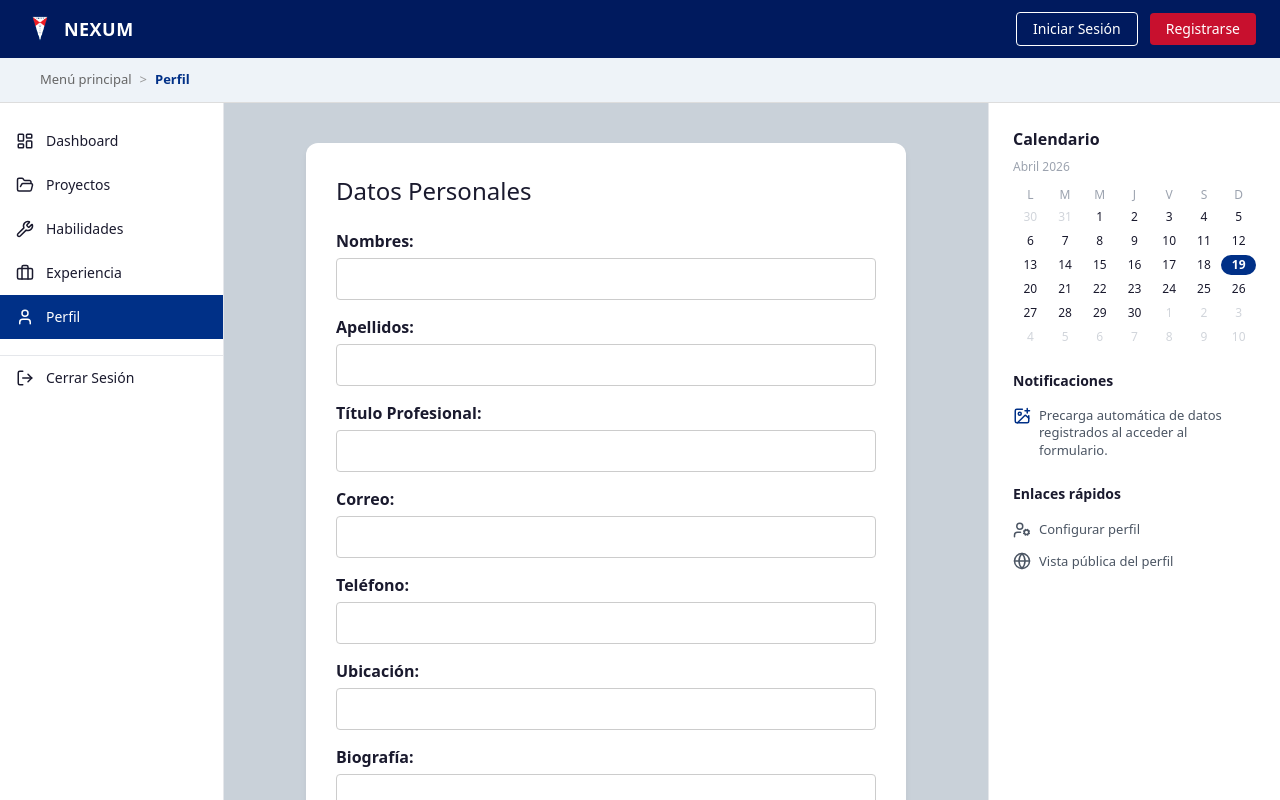
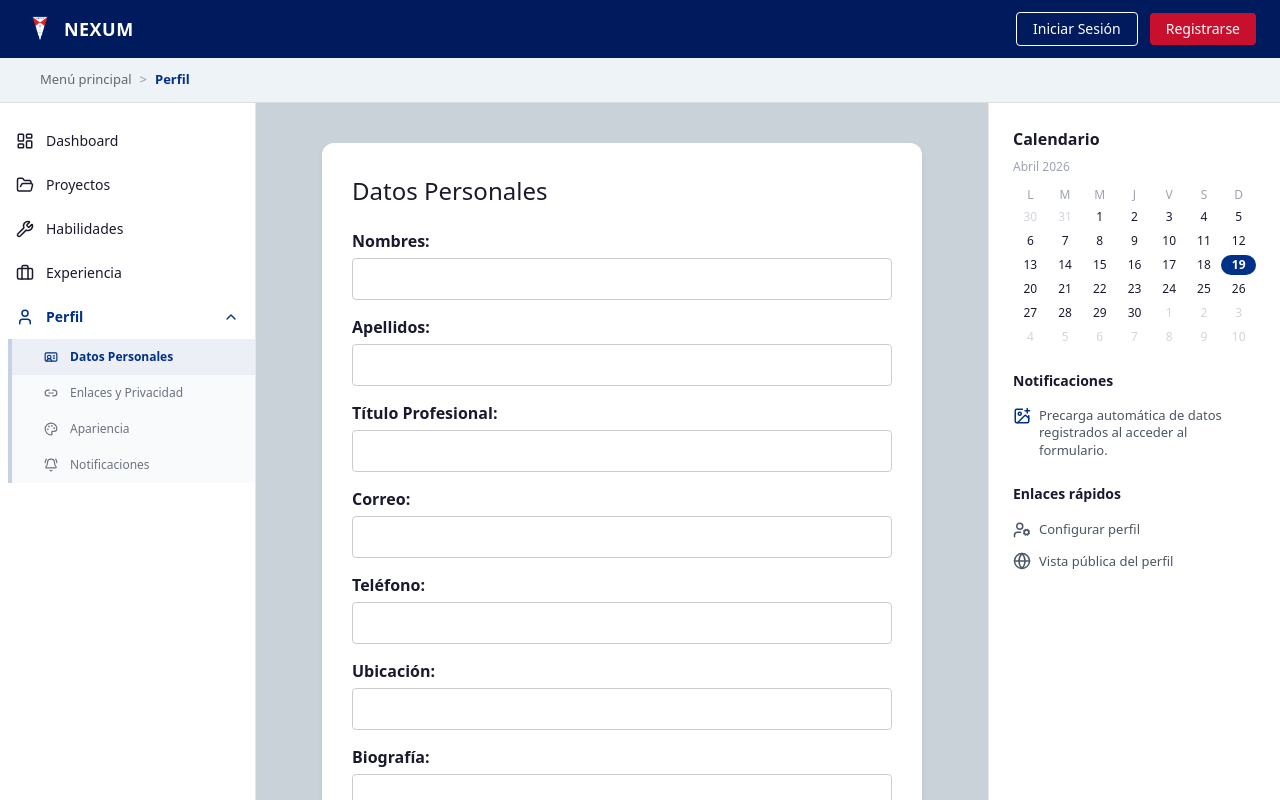
Before and after one commit to maisimo365/nexum-frontend, a React (Vite) app: page /profile in a window 1280 px wide. Shown: the top 800 px of the page. Built offline with nearby package versions, Linux system fonts and the light colour scheme.

Commit message:
feat: Se agrego mas elementos en el sidebar paar profesional

```diff
--- a/src/pages/ProfilePage.tsx
+++ b/src/pages/ProfilePage.tsx
@@ -36,8 +36,8 @@ function ProfilePage() {
   return (
     <div style={{ display: 'flex', flex: 1, minHeight: 'calc(100vh - 120px)' }}>
 
-      {/* 1. LADO IZQUIERDO: Sidebar */}
-      <Sidebar activeItem="Perfil" />
+      {/* 1. LADO IZQUIERDO: Sidebar con submenú de Perfil activo */}
+      <Sidebar activeItem="Datos Personales" />
 
       {/* 2. CENTRO: Contenedor del Formulario */}
       <div style={{ flex: 1, padding: '40px 20px', display: 'flex', justifyContent: 'center', overflowY: 'auto' }}>
--- a/src/pages/admin/components/Sidebar.tsx
+++ b/src/pages/admin/components/Sidebar.tsx
@@ -1,3 +1,4 @@
+import { useState } from "react";
 import { Link, useNavigate } from "react-router-dom";
 import {
   LayoutDashboard,
@@ -10,6 +11,11 @@ import {
   Wrench,
   Briefcase,
   User,
+  ChevronDown,
+  IdCard,
+  Link2,
+  Palette,
+  BellRing
 } from "lucide-react";
 import useAuth from "../../../hooks/useAuth";
 
@@ -21,6 +27,9 @@ const Sidebar = ({ activeItem = "Dashboard" }: SidebarProps) => {
   const { isAdmin } = useAuth();
   const navigate = useNavigate();
 
+  // Estado para controlar si el menú de perfil está abierto
+  const [isProfileOpen, setIsProfileOpen] = useState(activeItem.includes("Perfil") ||["Datos Personales", "Enlaces", "Apariencia", "Notificaciones"].includes(activeItem));
+
   const adminItems = [
     { label: "Dashboard", icon: <LayoutDashboard size={18} />, path: "/admin/dashboard" },
     { label: "Gestión Usuarios", icon: <Users size={18} />, path: "/admin/usuarios" },
@@ -28,16 +37,6 @@ const Sidebar = ({ activeItem = "Dashboard" }: SidebarProps) => {
     { label: "Copias de Seguridad", icon: <Database size={18} />, path: "/admin/backups" },
     { label: "Configuración del Sistema", icon: <Settings size={18} />, path: "/admin/configuracion" },
   ];
-
-  const professionalItems = [
-    { label: "Dashboard", icon: <LayoutDashboard size={18} />, path: "/dashboard" },
-    { label: "Proyectos", icon: <FolderOpen size={18} />, path: "/proyectos" },
-    { label: "Habilidades", icon: <Wrench size={18} />, path: "/habilidades" },
-    { label: "Experiencia", icon: <Briefcase size={18} />, path: "/experiencia" },
-    { label: "Perfil", icon: <User size={18} />, path: "/profile" },
-  ];
-
-  const items = isAdmin ? adminItems : professionalItems;
 
   const handleLogout = () => {
     localStorage.removeItem("token");
@@ -48,10 +47,11 @@ const Sidebar = ({ activeItem = "Dashboard" }: SidebarProps) => {
   };
 
   return (
-   <div className="w-56 bg-white border-r border-gray-200 flex flex-col flex-shrink-0 self-stretch">
-      {/* Menu items */}
-      <nav className="py-4 ">
-        {items.map((item) => (
+    <div className="w-64 bg-white border-r border-gray-200 flex flex-col flex-shrink-0 self-stretch overflow-y-auto">
+      <nav className="py-4 flex-1">
+        {isAdmin ? (
+          // RENDER PARA ADMIN
+          adminItems.map((item) => (
             <Link
               key={item.label}
               to={item.path}
@@ -64,13 +64,85 @@ const Sidebar = ({ activeItem = "Dashboard" }: SidebarProps) => {
               {item.icon}
               {item.label}
             </Link>
-        ))}
+          ))
+        ) : (
+          // RENDER PARA PROFESIONAL
+          <div className="flex flex-col">
+            <Link
+              to="/dashboard"
+              className={`flex items-center gap-3 px-4 py-3 text-sm ${activeItem === "Dashboard" ? "bg-primary text-white font-medium" : "text-textMain hover:bg-gray-100"}`}
+            >
+              <LayoutDashboard size={18} /> Dashboard
+            </Link>
+            <Link
+              to="/proyectos"
+              className={`flex items-center gap-3 px-4 py-3 text-sm ${activeItem === "Proyectos" ? "bg-primary text-white font-medium" : "text-textMain hover:bg-gray-100"}`}
+            >
+              <FolderOpen size={18} /> Proyectos
+            </Link>
+            <Link
+              to="/habilidades"
+              className={`flex items-center gap-3 px-4 py-3 text-sm ${activeItem === "Habilidades" ? "bg-primary text-white font-medium" : "text-textMain hover:bg-gray-100"}`}
+            >
+              <Wrench size={18} /> Habilidades
+            </Link>
+            <Link
+              to="/experiencia"
+              className={`flex items-center gap-3 px-4 py-3 text-sm ${activeItem === "Experiencia" ? "bg-primary text-white font-medium" : "text-textMain hover:bg-gray-100"}`}
+            >
+              <Briefcase size={18} /> Experiencia
+            </Link>
+
+            {/* OPCIÓN PERFIL CON DESPLEGABLE */}
+            <button
+              onClick={() => setIsProfileOpen(!isProfileOpen)}
+              className={`flex items-center justify-between w-full px-4 py-3 text-sm transition-colors ${
+                isProfileOpen ? "text-primary font-bold" : "text-textMain hover:bg-gray-100"
+              }`}
+            >
+              <div className="flex items-center gap-3">
+                <User size={18} />
+                Perfil
+              </div>
+              <ChevronDown size={16} className={`transition-transform ${isProfileOpen ? "rotate-180" : ""}`} />
+            </button>
+
+            {/* SUBMENÚ DE PERFIL */}
+            {isProfileOpen && (
+              <div className="bg-gray-50 flex flex-col border-l-4 border-primary/20 ml-2 animate-fadeIn">
+                <Link
+                  to="/profile"
+                  className={`flex items-center gap-3 pl-8 pr-4 py-2.5 text-xs ${activeItem === "Datos Personales" ? "text-primary font-bold bg-primary/5" : "text-gray-500 hover:bg-gray-100"}`}
+                >
+                  <IdCard size={14} /> Datos Personales
+                </Link>
+                <Link
+                  to="/profile/links"
+                  className={`flex items-center gap-3 pl-8 pr-4 py-2.5 text-xs ${activeItem === "Enlaces" ? "text-primary font-bold bg-primary/5" : "text-gray-500 hover:bg-gray-100"}`}
+                >
+                  <Link2 size={14} /> Enlaces y Privacidad
+                </Link>
+                <Link
+                  to="/profile/appearance"
+                  className={`flex items-center gap-3 pl-8 pr-4 py-2.5 text-xs ${activeItem === "Apariencia" ? "text-primary font-bold bg-primary/5" : "text-gray-500 hover:bg-gray-100"}`}
+                >
+                  <Palette size={14} /> Apariencia
+                </Link>
+                <Link
+                  to="/profile/notifications"
+                  className={`flex items-center gap-3 pl-8 pr-4 py-2.5 text-xs ${activeItem === "Notificaciones" ? "text-primary font-bold bg-primary/5" : "text-gray-500 hover:bg-gray-100"}`}
+                >
+                  <BellRing size={14} /> Notificaciones
+                </Link>
+              </div>
+            )}
+          </div>
+        )}
       </nav>
 
-      {/* Cerrar sesión */}
       <button
         onClick={handleLogout}
-        className="flex items-center gap-3 px-4 py-3 text-sm text-textMain hover:bg-gray-100 transition-colors border-t border-gray-200"
+        className="flex items-center gap-3 px-4 py-4 text-sm text-textMain hover:bg-gray-100 transition-colors border-t border-gray-200 mt-auto"
       >
         <LogOut size={18} />
         Cerrar Sesión
```
Lines whose indentation alone changed are shown as unchanged.
